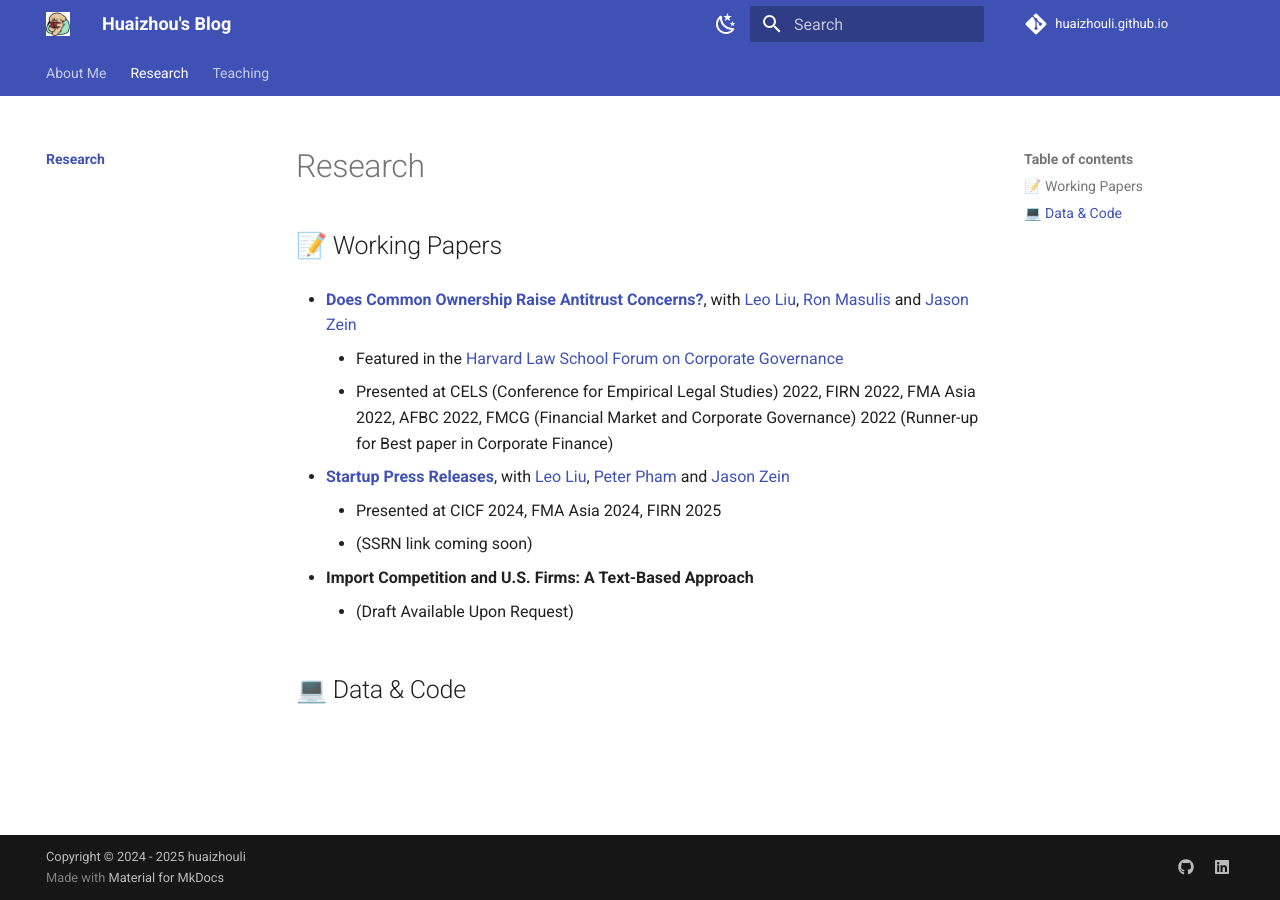
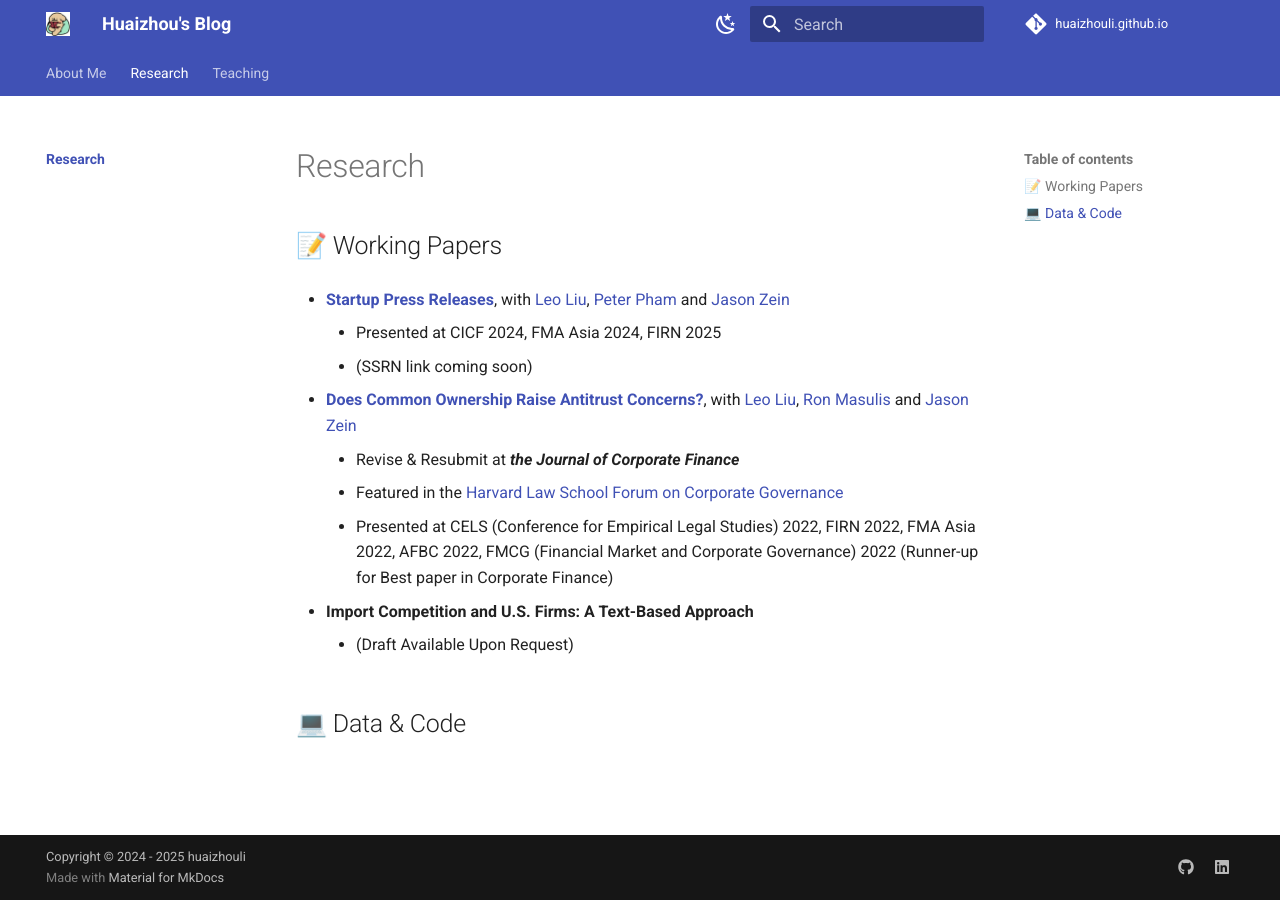
Before and after one commit to huaizhouli/huaizhouli.github.io, an MkDocs documentation site: the page built from docs/research/index.md, in a window 1280 px wide. Built offline with MkDocs 1.6.1 and Material for MkDocs 9.7.7, drawn with Linux system fonts in a browser that asks for light colours; comment, search, counter and statistics services are not loaded.

Commit message:
Update index.md

```diff
--- a/docs/research/index.md
+++ b/docs/research/index.md
@@ -2,13 +2,14 @@
 
 ## 📝 Working Papers
 
-- [**Does Common Ownership Raise Antitrust Concerns?**](https://papers.ssrn.com/sol3/papers.cfm?abstract_id=4972463), with [Leo Liu](https://leoliu0.github.io/), [Ron Masulis](https://sites.google.com/site/ronmasulis) and [Jason Zein](https://www.jasonzein.com/)
-    - Featured in the [Harvard Law School Forum on Corporate Governance](https://corpgov.law.harvard.edu/2025/01/06/does-common-ownership-raise-antitrust-concerns/)
-    - Presented at  CELS (Conference for Empirical Legal Studies) 2022, FIRN 2022, FMA Asia 2022,  AFBC 2022, FMCG (Financial Market and Corporate Governance) 2022 (Runner-up for Best paper in Corporate Finance)
-
 - [**Startup Press Releases**](https://www.dropbox.com/scl/fi/718hh9p7cngcd8izkwu8a/main.pdf?rlkey=gdleuhzts0g7iaggxsk9efte0&st=14bcrcd3&dl=0), with [Leo Liu](https://leoliu0.github.io/), [Peter Pham](https://sites.google.com/view/peterkienpham/home) and [Jason Zein](https://www.jasonzein.com/)
     - Presented at CICF 2024, FMA Asia 2024, FIRN 2025
     - (SSRN link coming soon)
+
+- [**Does Common Ownership Raise Antitrust Concerns?**](https://papers.ssrn.com/sol3/papers.cfm?abstract_id=4972463), with [Leo Liu](https://leoliu0.github.io/), [Ron Masulis](https://sites.google.com/site/ronmasulis) and [Jason Zein](https://www.jasonzein.com/)
+    - Revise & Resubmit at **_the Journal of Corporate Finance_**
+    - Featured in the [Harvard Law School Forum on Corporate Governance](https://corpgov.law.harvard.edu/2025/01/06/does-common-ownership-raise-antitrust-concerns/)
+    - Presented at  CELS (Conference for Empirical Legal Studies) 2022, FIRN 2022, FMA Asia 2022,  AFBC 2022, FMCG (Financial Market and Corporate Governance) 2022 (Runner-up for Best paper in Corporate Finance)
 
 - **Import Competition and U.S. Firms: A Text-Based Approach**
     - (Draft Available Upon Request)
```
